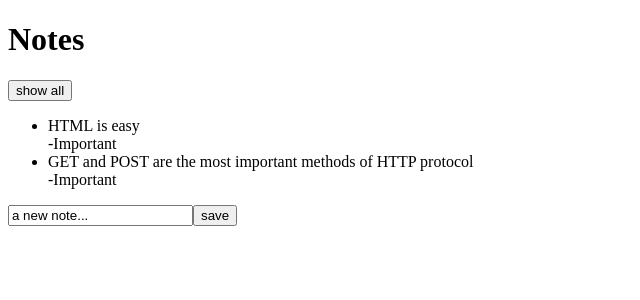
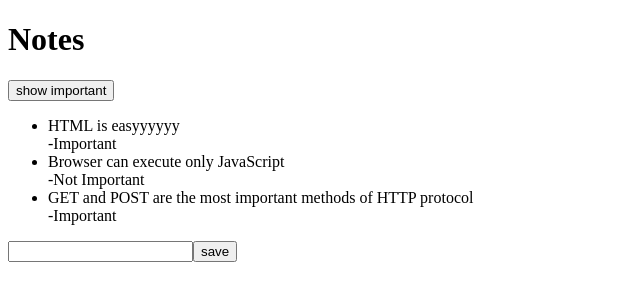
Before and after one commit to leburgeon/notesapp, a React (Vite) app: page / in a window 1280 px wide. Shown: the top 300 px of the page, without its empty margins (0-640 px from the left). Built offline with nearby package versions, Linux system fonts and the light colour scheme; data requests are answered from the project's data file.

Commit message:
notes data retrieved from json server on localhost, uses axios and an Event hookto retrieve data post-render

```diff
--- a/db.json
+++ b/db.json
@@ -2,7 +2,7 @@
     "notes": [
       {
         "id": "1",
-        "content": "HTML is easy",
+        "content": "HTML is easyyyyyy",
         "important": true
       },
       {
--- a/src/App.jsx
+++ b/src/App.jsx
@@ -1,13 +1,24 @@
 import Note from './components/Note'
-import { useState } from 'react'
+import { useState, useEffect } from 'react'
+import axios from 'axios'
 
 
 const App = (props) => {
-  // States representing the value of the input field and the array of notes
-  const [notes, setNotes] = useState(props.notes)
-  const [newNote, setNewNote] = useState("a new note...")
-  // Piece of state indicating if all notes should be shown
-  const [showAll, setShowAll] = useState(false)
+  const [notes, setNotes] = useState([])
+  const [newNote, setNewNote] = useState("")
+  const [showAll, setShowAll] = useState(true)
+
+
+  useEffect(() => {
+    console.log('effect')
+    axios.get('http://localhost:3001/notes')
+    .then(response => {
+      console.log("Promise fulfilled")
+      setNotes(response.data)
+    })
+  }, [])
+
+  console.log('render', notes.length, 'notes')
 
   // For generating the list of notes to show
   const notesToShow = showAll
--- a/src/main.jsx
+++ b/src/main.jsx
@@ -1,27 +1,4 @@
-import React from 'react'
-import ReactDOM from 'react-dom/client'
+import ReactDOM from "react-dom/client";
+import App from "./App";
 
-import App from './App'
-
-
-const notes = [
-  {
-    id: 1,
-    content: 'HTML is easy',
-    important: true
-  },
-  {
-    id: 2,
-    content: 'Browser can execute only JavaScript',
-    important: false
-  },
-  {
-    id: 3,
-    content: 'GET and POST are the most important methods of HTTP protocol',
-    important: true
-  }
-]
-
-ReactDOM.createRoot(document.getElementById('root')).render(
-  <App notes={notes} />
-)
+ReactDOM.createRoot(document.getElementById("root")).render(<App />);
```
